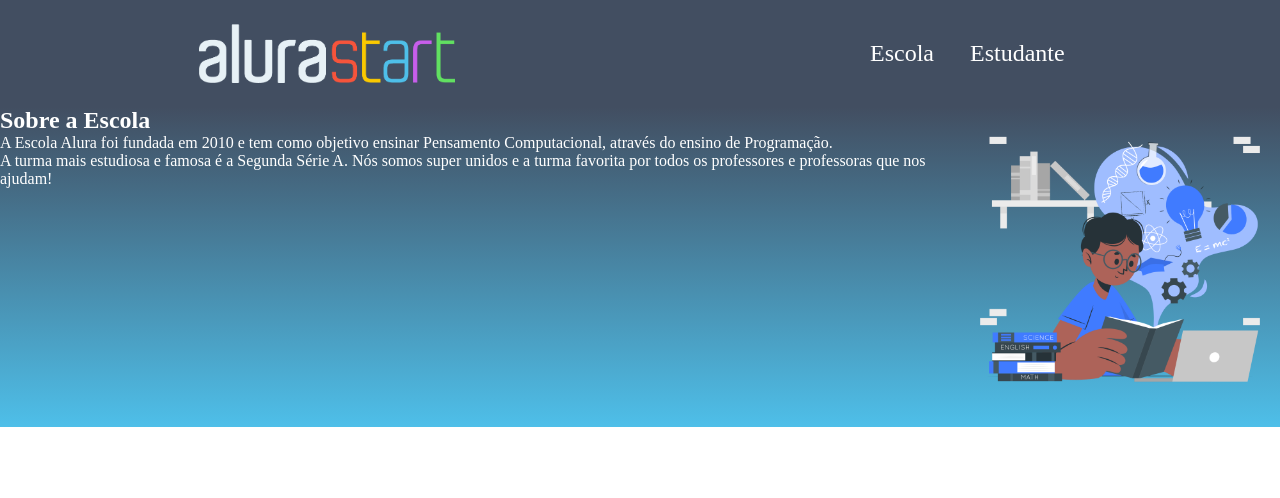
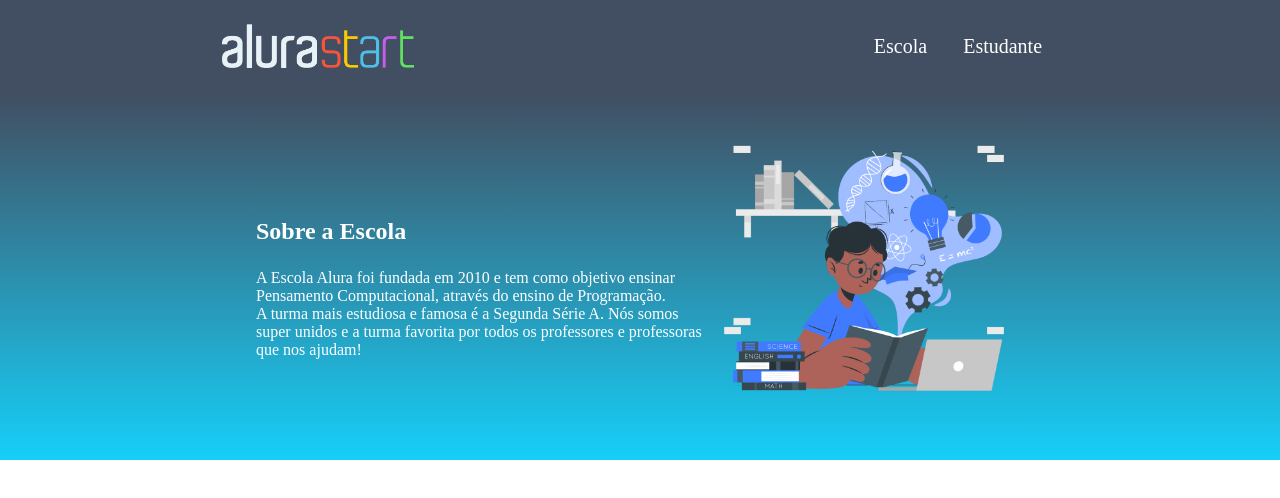
Before and after one commit to meryvl15/site-criativo-alura, a plain HTML site: page index.html in a window 1280 px wide. Drawn offline with Linux system fonts and the light colour scheme.

Commit message:
Update style.css

```diff
--- a/style.css
+++ b/style.css
@@ -1,4 +1,4 @@
-*{
+* {
     margin: 0;
     padding: 0;
 }
@@ -13,13 +13,13 @@
 }
 
 .cabecalho-imagem{
-    width: 20%;
+    width: 15%;
 }
 
 .cabecalho-lista-item{
     display: inline-block;
     margin: 0 16px;
-    font-size: 24px;
+    font-size: 20px;
 }
 
 .escola-imagem{
@@ -27,7 +27,17 @@
 }
 
 .escola{
-    background-image: linear-gradient(#424E61,#4EBFE9);
-    color: white;
+    background-image: linear-gradient(#424E61,#16CFF8);
+    color:white;
     display: flex;
+    justify-content: center;
+    align-items: center;
+    padding: 24px 0;
 }
+
+.escola-div-conteudo{
+    width: 35%;
+}
+.escola-titulo{
+    padding: 24px 0;
+}
```
